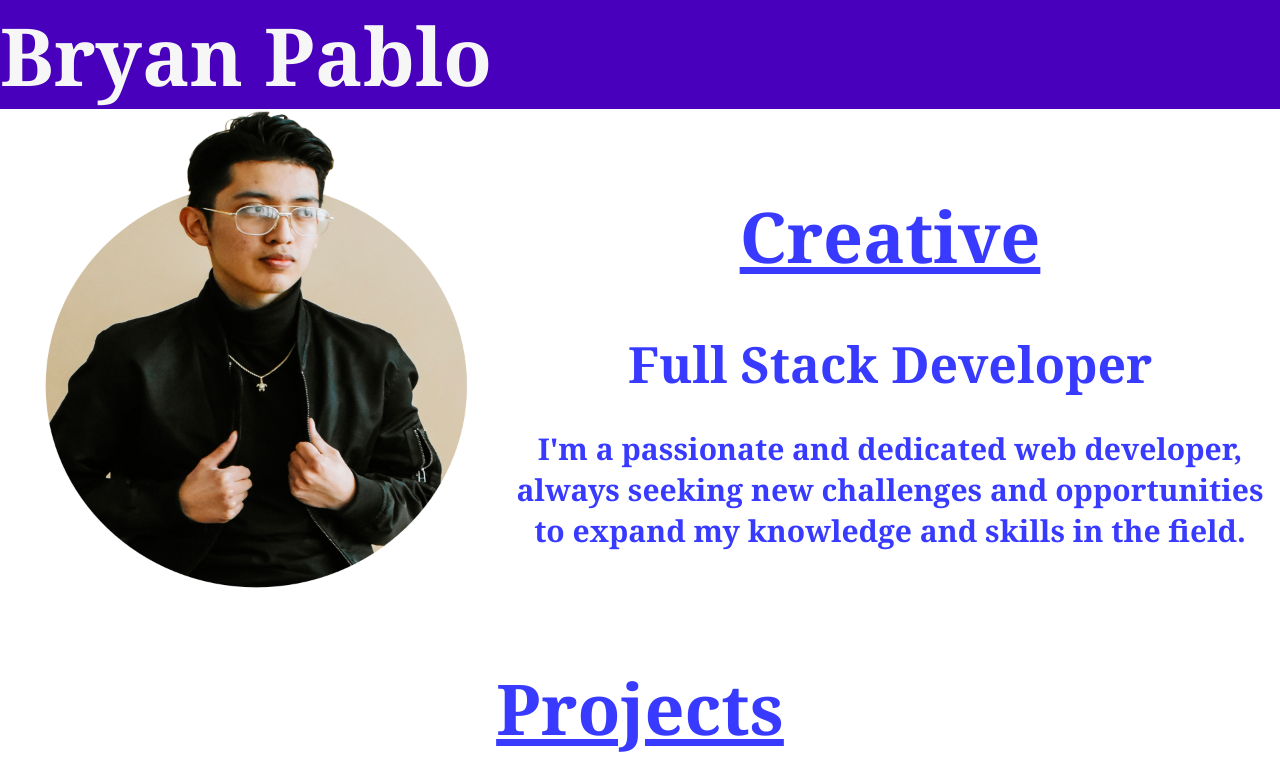
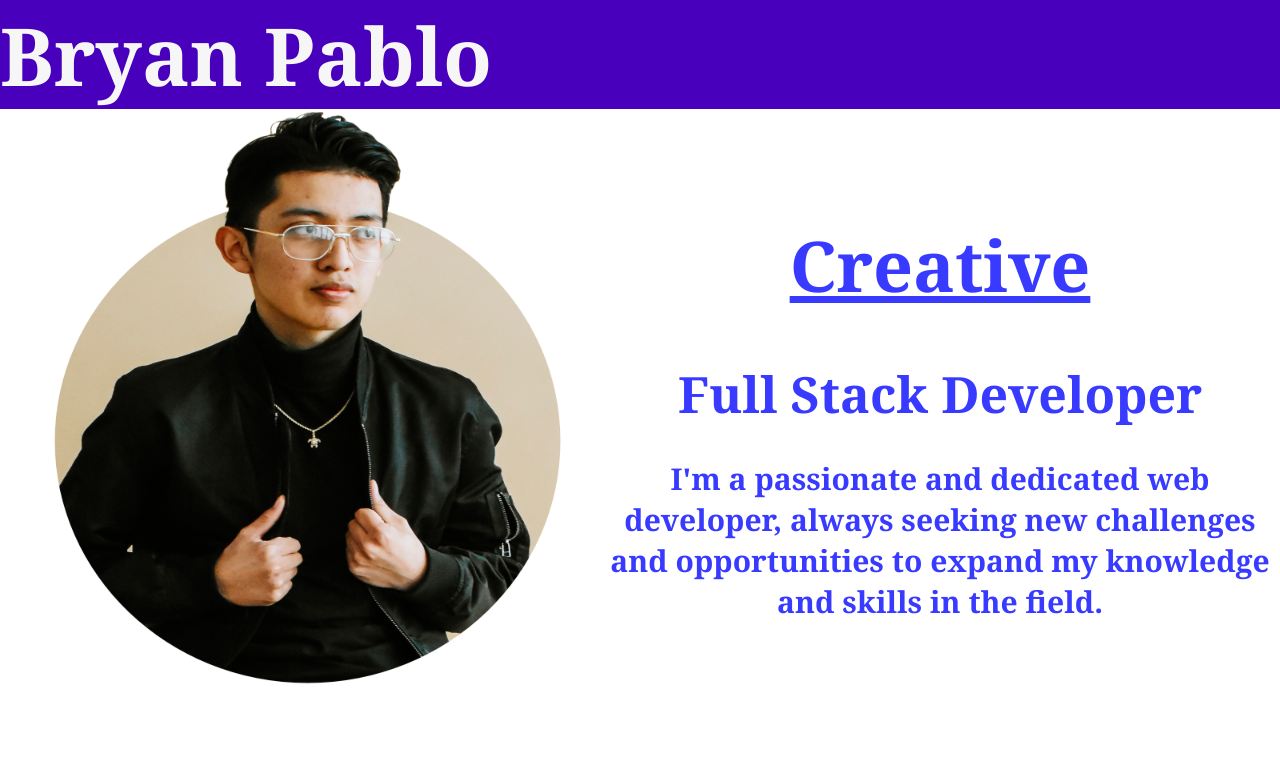
Before and after one commit to BPRarts/new-portfolio, a React (Create React App) app: page / in a window 1280 px wide. Shown: the top 779 px of the page. Built offline with nearby package versions, Linux system fonts and the light colour scheme.

Commit message:
profile update

```diff
--- a/src/App.css
+++ b/src/App.css
@@ -49,7 +49,7 @@
 }
 
 .face {
-  width: 500px;
+  width: 600px;
   height: auto;
 }
 
```
